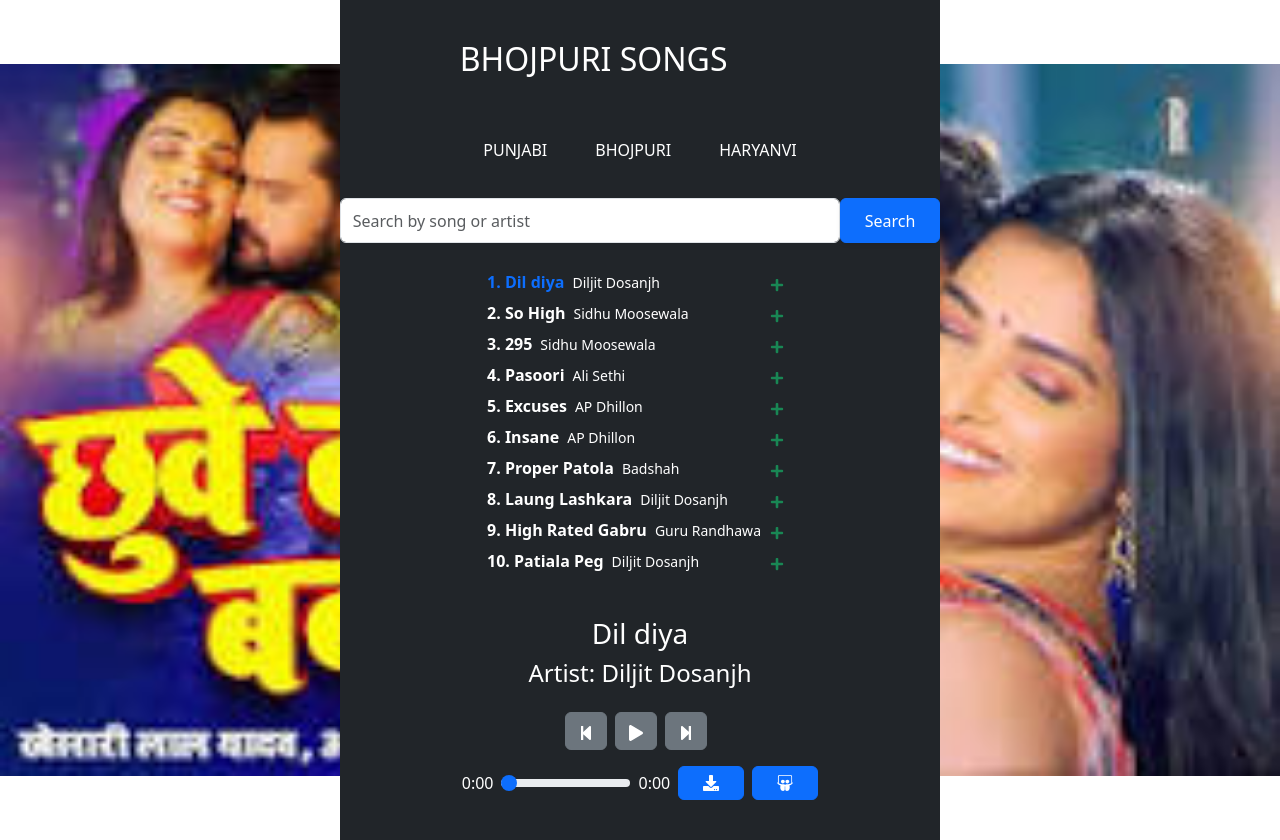
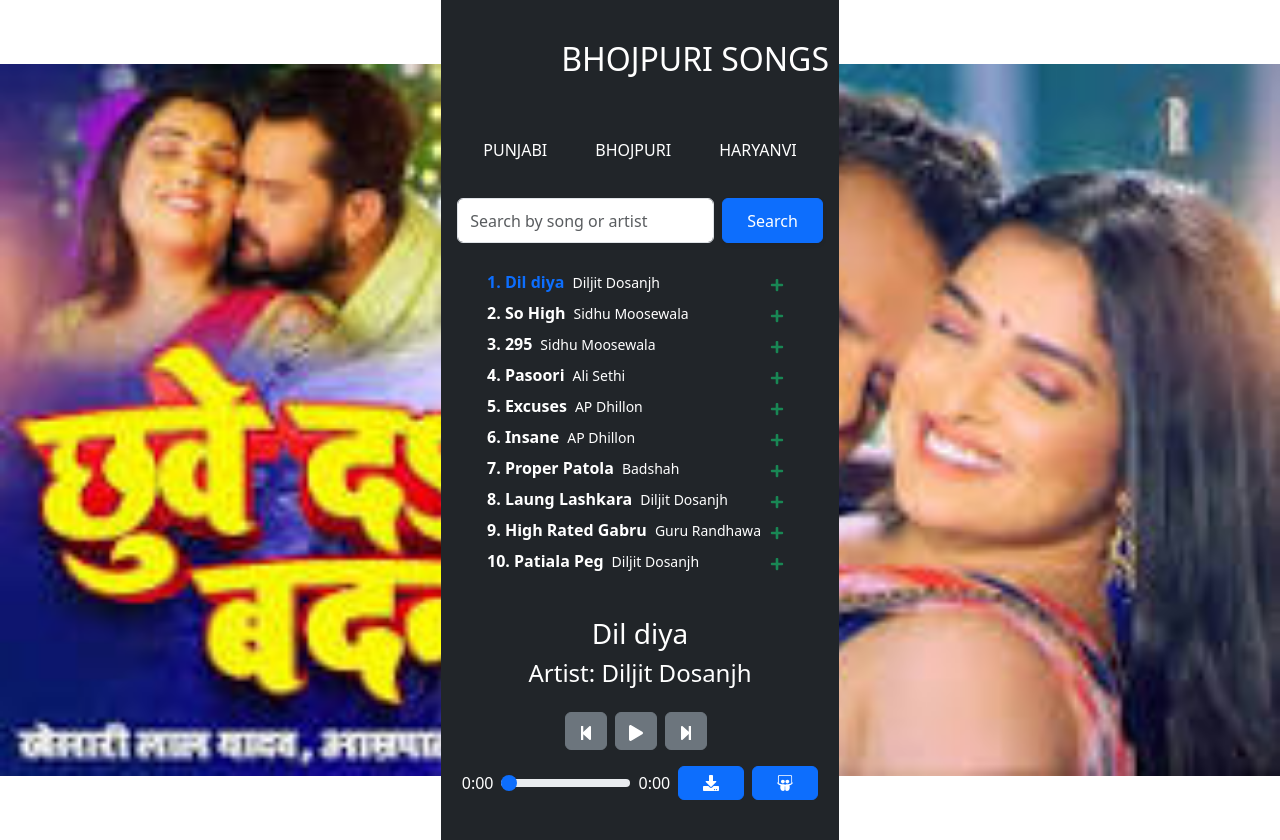
Before and after one commit to teligent-technology/Music-Application, a React (Vite) app in the folder Frontend/: page /Bhojpuri in a window 1280 px wide. Built offline with nearby package versions, Linux system fonts and the light colour scheme.

Commit message:
Some message

```diff
--- a/Frontend/src/Components/AudioPlayer.jsx
+++ b/Frontend/src/Components/AudioPlayer.jsx
@@ -188,15 +188,15 @@ const currentSong = currentList.length > 0 ? currentList[currentIndex] : null;
   return (
     <>
       <div className="d-flex flex-column justify-content-center align-items-center">
-        <div className="d-flex mt-3">
+        <div className="d-flex flex-column flex-sm-row gap-2 mt-3 w-100 px-3">
   <input
     onKeyDown={handleKeyDown}
     type="text"
     value={searchTerm}
     onChange={handleSearchChange}
     placeholder="Search by song or artist"
-            style={{ width: "500px", height: "45px" }}
-            className="form-control W-75"
+    className="form-control w-100"
+    style={{ height: "45px" }}
   />
   <button
     className="btn btn-primary d-flex align-items-center gap-2 px-4 py-2 rounded shadow-sm"
@@ -205,6 +205,7 @@ const currentSong = currentList.length > 0 ? currentList[currentIndex] : null;
     Search
   </button>
 </div>
+
 
         {showPlaylist && (
           <div className="mt-4 bg-dark text-white p-3 rounded" style={{ maxHeight: "250px", overflowY: "auto", width: "300px" }}>
```
Lines whose indentation alone changed are shown as unchanged.
